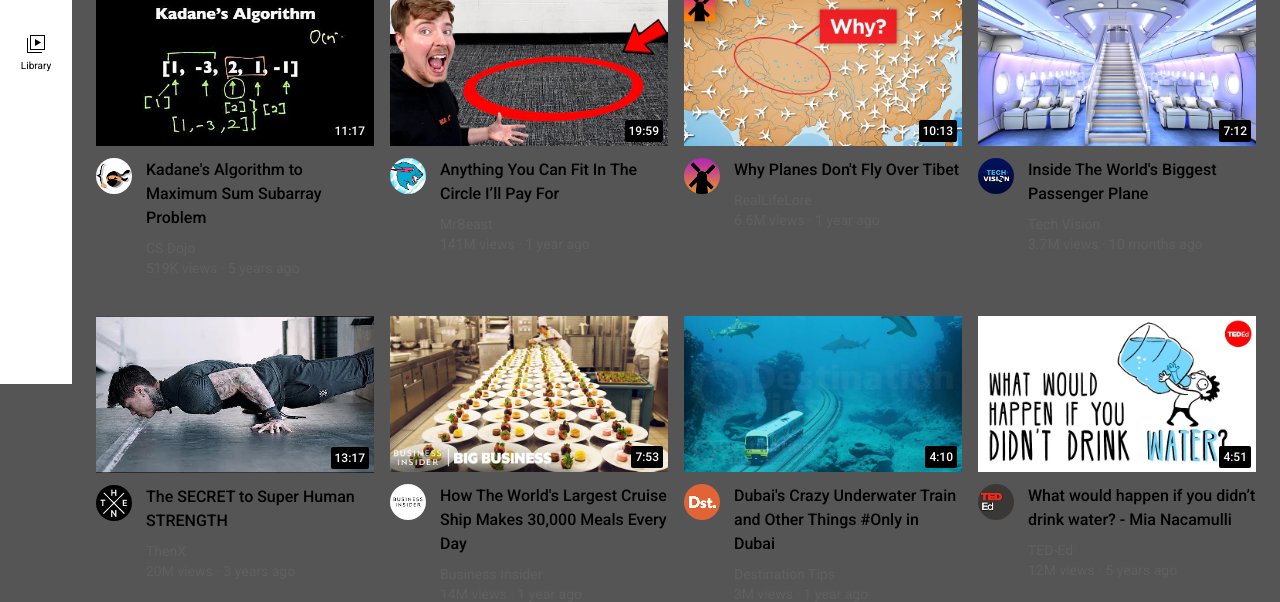
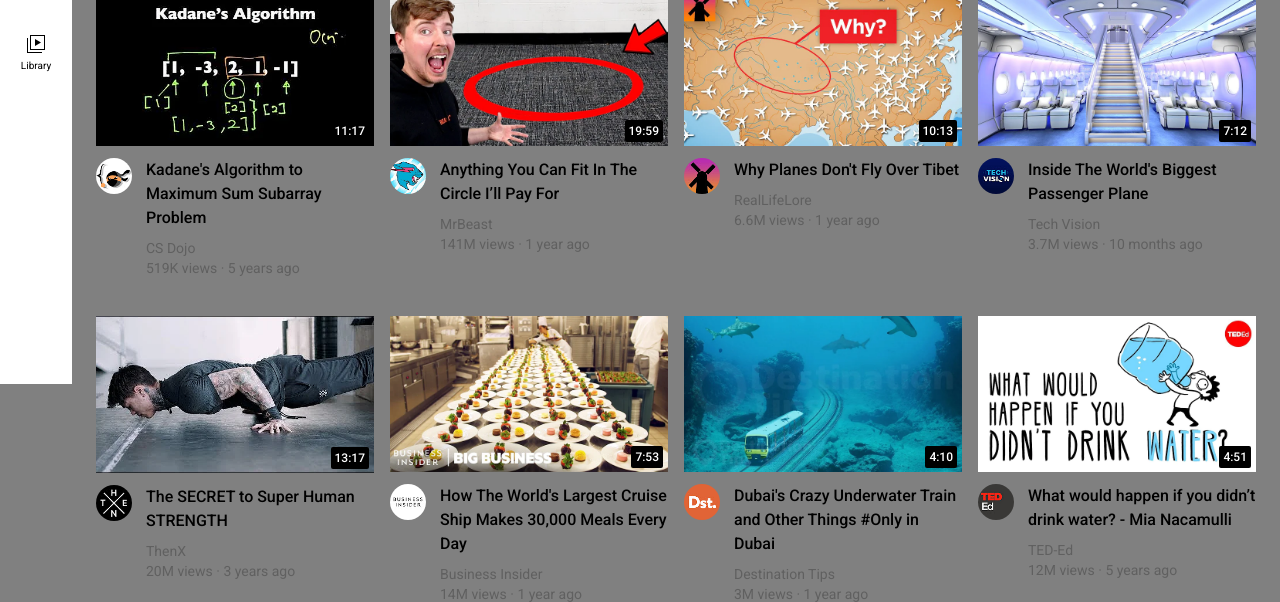
Before and after one commit to grimmal72/supersimple-website, a plain HTML site: page index.html in a window 1280 px wide. Shown: the part 416-1018 px from the top of the page. Drawn offline with Linux system fonts and the light colour scheme.

Commit message:
Update general.css

```diff
--- a/styles/general.css
+++ b/styles/general.css
@@ -10,5 +10,5 @@ body {
   padding-top: 80px;
   padding-left: 96px;
   padding-right: 24px;
-  background-color: #555;
+  background-color: grey;
 }
```
